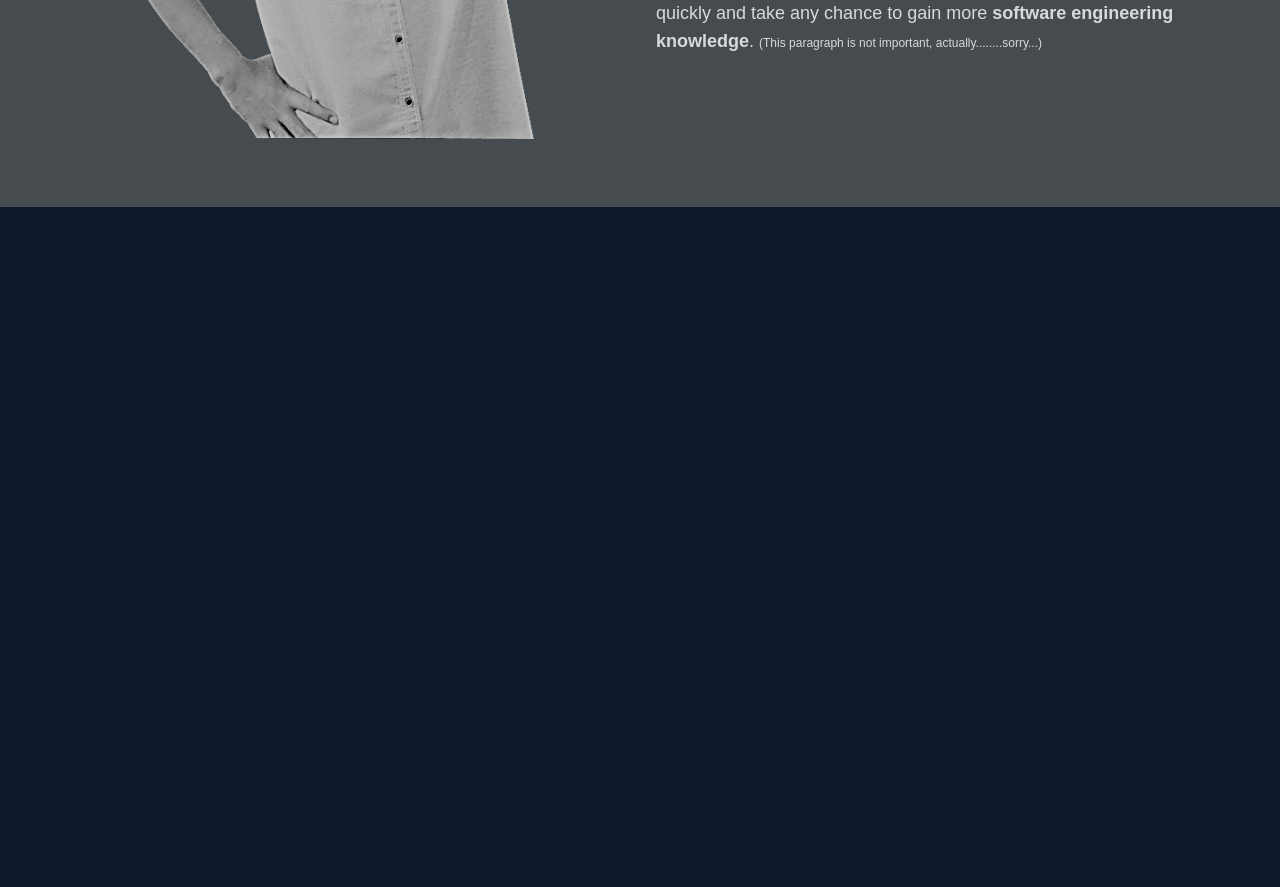
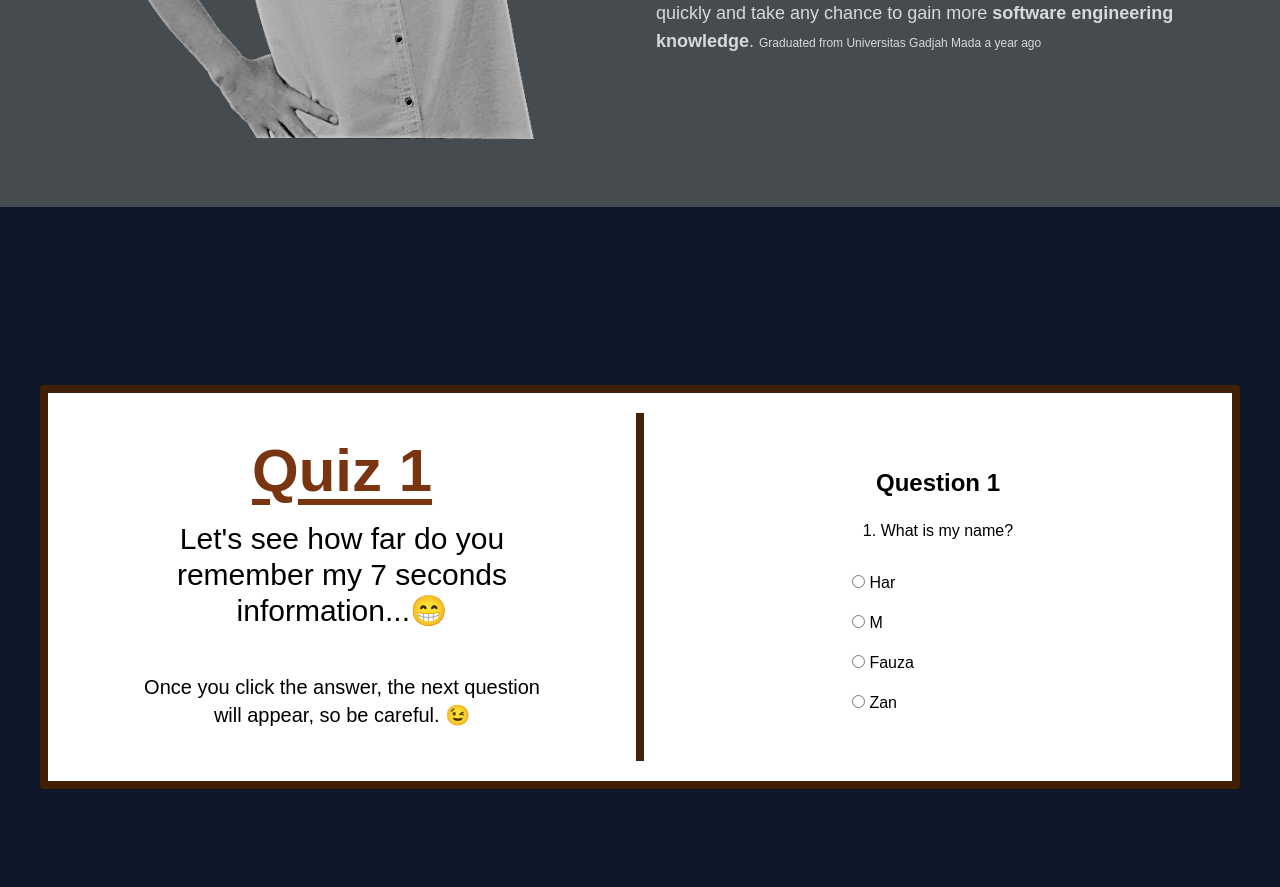
Before and after one commit to Zan-14/Assign-HTML-CSS-JS, a website: page index.html in a window 1280 px wide. Shown: the part 633-1520 px from the top of the page. Drawn offline with Linux system fonts and the light colour scheme.

Commit message:
progress quiz section

```diff
--- a/index.html
+++ b/index.html
@@ -79,7 +79,7 @@
                             <span class="text-3xl font-bold">ZAN</span> Jumdinhar M</span>
                             . The "M" is not important. Anyway, just call me
                             <span class="text-3xl font-bold">ZAN</span>.<br><span class="font-bold underline">23</span> Years old single who has a bachelor of aquatic resources management.<br> I live in a town called <span class="font-bold underline">Blora</span>. You maybe don't know where is it. Blora is a <span class="font-bold underline">regency</span> in Central Java, Indonesia.<br><br> No computer science degree or programming experience, but <b>confident</b> in the ability and passion to learn something new and become good at it. An open-to-criticism individual who will adapt quickly and take any chance to gain more <b>software engineering knowledge</b>.
-                            <span class="text-xs">(This paragraph is not important, actually........sorry...)</span>
+                            <span class="text-xs"> Graduated from Universitas Gadjah Mada a year ago</span>
                         </p>
                     </div>
                 </div>
@@ -94,8 +94,27 @@
 
             </div>
             <!-- Quiz 1 -->
-            <div class="flex flex-col h-fit px-10 py-10 items-center bg-slate-900 text-grayLight lg:flex-row xl:h-[95vh]">
-
+            <div class="flex flex-col h-fit px-10 py-10 justify-center items-center bg-slate-900 text-black lg:flex-row xl:h-[95vh]">
+                <div class="flex bg-white rounded border-8 border-yellow-950">
+                    <div class="sm:w-3/6 flex flex-col justify-center text-center py-10 px-20">
+                        <h1 class="text-6xl font-bold text-amber-900 py-2 underline underline-offset-8">Quiz 1</h1>
+                        <p class="text-3xl py-3">Let's see how far do you remember my 7 seconds information...&#128513;</p>
+                        <p class="text-xl pt-8 pb-3">Once you click the answer, the next question will appear, so be careful. &#128521;</p>
+                    </div>
+                    <div class="p-1 bg-yellow-950 my-5"></div>
+                    <div class="sm:w-3/6 flex flex-col justify-center text-center py-10 px-20">
+                        <div class="flex flex-col justify-center">
+                            <h3 class="text-2xl font-bold py-2">Question 1</h3>
+                            <p class="py-3">1. What is my name?</p>
+                            <div class="text-left px-32">
+                                <input class="mt-5 font-semibold" type="radio" name="question1"> Har<br>
+                                <input class="mt-5" type="radio" name="question1"> M<br>
+                                <input class="mt-5" type="radio" name="question1"> Fauza<br>
+                                <input class="mt-5" type="radio" name="question1"> Zan<br>
+                            </div>
+                        </div>
+                    </div>
+                </div>
             </div>
         </main>
 
```
Also changed, not shown: style.css.
